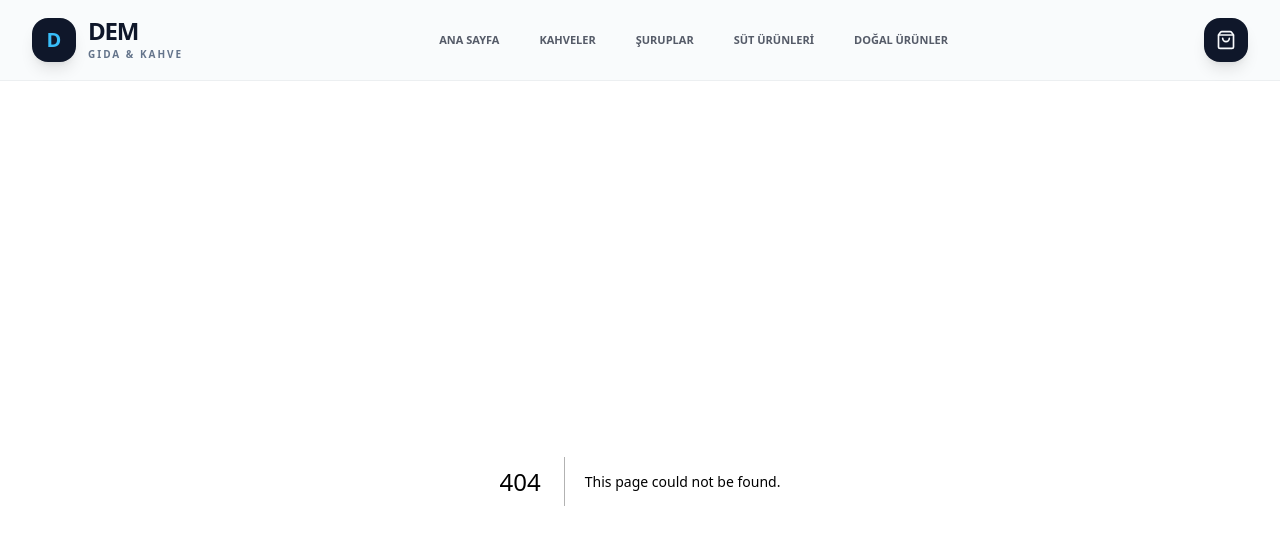
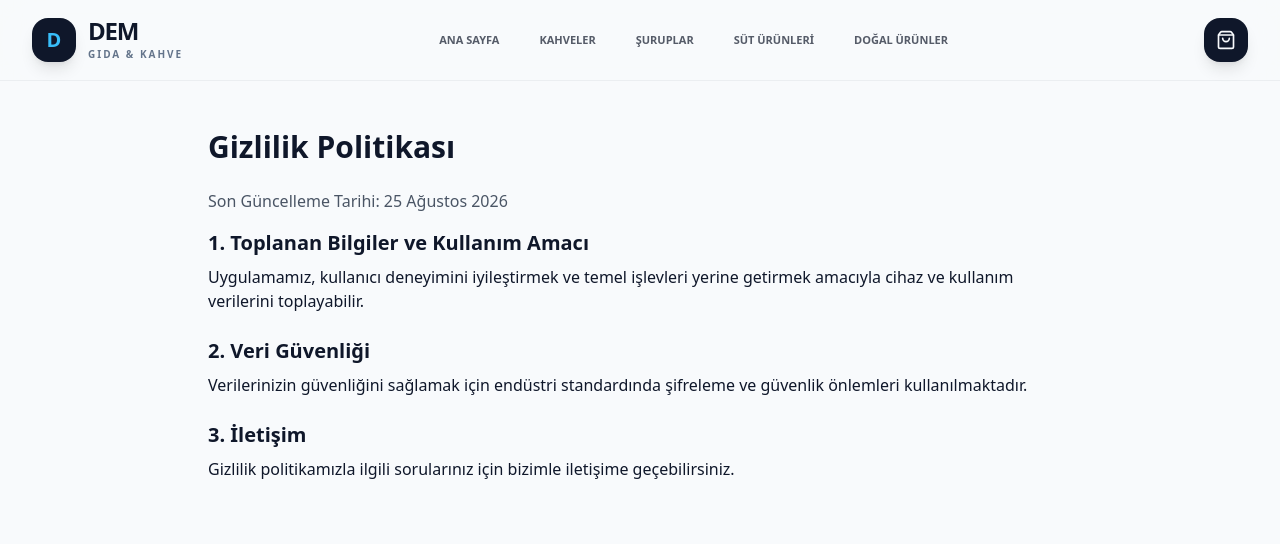
Before and after one commit to yasinbeygirci-maker/demgida-web, a Next.js app: page /gizlilik-politikasi in a window 1280 px wide. Before the commit this address had no page. Shown: the top 544 px of the page. Built offline with nearby package versions, Linux system fonts and the light colour scheme; a web font is replaced by a local one.

Commit message:
Gizlilik politikası sayfası eklendi

```diff
--- /dev/null
+++ b/src/app/gizlilik-politikasi/page.tsx
@@ -0,0 +1,25 @@
+export default function PrivacyPolicy() {
+  return (
+    <main className="max-w-4xl mx-auto px-4 py-12">
+      <h1 className="text-3xl font-bold mb-6">Gizlilik Politikası</h1>
+      <p className="text-gray-600 mb-4">Son Güncelleme Tarihi: 25 Ağustos 2026</p>
+
+      <section className="space-y-6">
+        <div>
+          <h2 className="text-xl font-semibold mb-2">1. Toplanan Bilgiler ve Kullanım Amacı</h2>
+          <p>Uygulamamız, kullanıcı deneyimini iyileştirmek ve temel işlevleri yerine getirmek amacıyla cihaz ve kullanım verilerini toplayabilir.</p>
+        </div>
+
+        <div>
+          <h2 className="text-xl font-semibold mb-2">2. Veri Güvenliği</h2>
+          <p>Verilerinizin güvenliğini sağlamak için endüstri standardında şifreleme ve güvenlik önlemleri kullanılmaktadır.</p>
+        </div>
+
+        <div>
+          <h2 className="text-xl font-semibold mb-2">3. İletişim</h2>
+          <p>Gizlilik politikamızla ilgili sorularınız için bizimle iletişime geçebilirsiniz.</p>
+        </div>
+      </section>
+    </main>
+  );
+}
```
